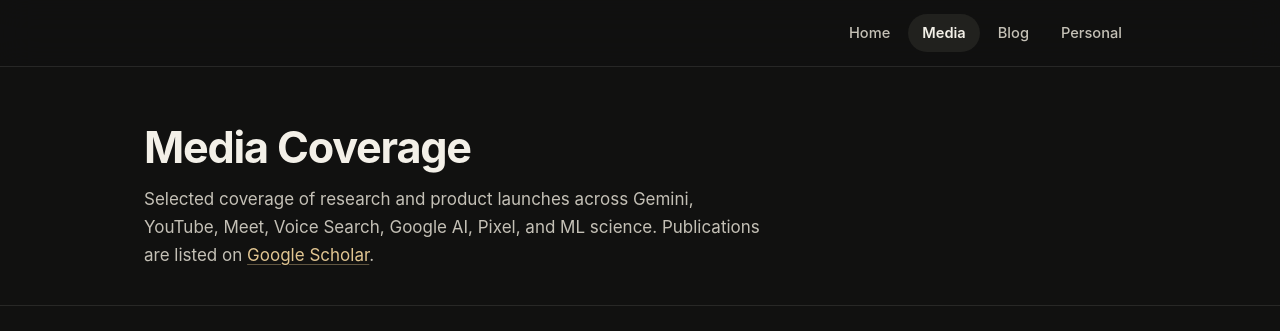
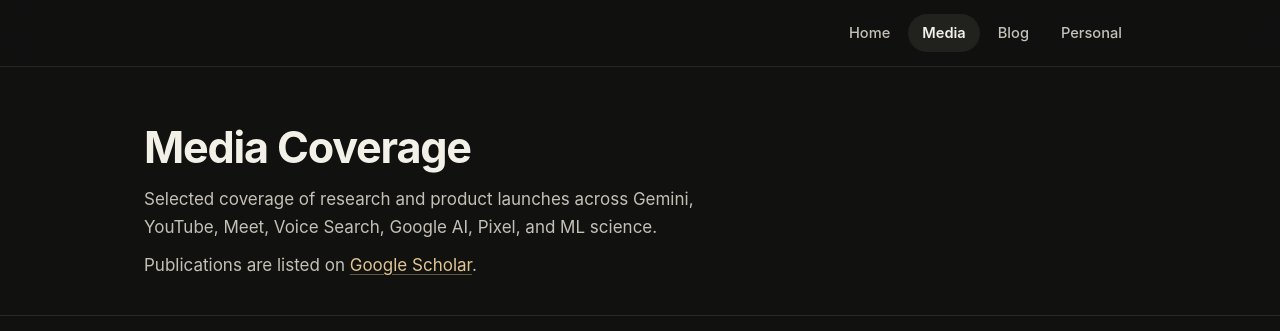
Before and after one commit to ericwxia/ericwxia.github.io, a plain HTML site: page media/index.html in a window 1280 px wide. Shown: the top 331 px of the page. Drawn offline with Linux system fonts and the light colour scheme; a web font is replaced by a local one.

Commit message:
Place Publications Google Scholar sentence on its own line on Media page

```diff
--- a/assets/css/styles.css
+++ b/assets/css/styles.css
@@ -506,6 +506,10 @@ main {
   max-width: 620px;
 }
 
+.page-subtitle + .page-subtitle {
+  margin-top: 10px;
+}
+
 .media-list {
   list-style: none;
   padding: 0;
--- a/media/index.html
+++ b/media/index.html
@@ -43,7 +43,8 @@
     <section class="page-hero">
       <div class="container">
         <h1 class="page-title">Media Coverage</h1>
-        <p class="page-subtitle">Selected coverage of research and product launches across Gemini, YouTube, Meet, Voice Search, Google AI, Pixel, and ML science. Publications are listed on <a class="inline-link" href="https://scholar.google.com/citations?hl=en&amp;user=9ZZAF6EAAAAJ&amp;view_op=list_works&amp;sortby=pubdate" target="_blank" rel="noopener noreferrer">Google Scholar</a>.</p>
+        <p class="page-subtitle">Selected coverage of research and product launches across Gemini, YouTube, Meet, Voice Search, Google AI, Pixel, and ML science.</p>
+        <p class="page-subtitle">Publications are listed on <a class="inline-link" href="https://scholar.google.com/citations?hl=en&amp;user=9ZZAF6EAAAAJ&amp;view_op=list_works&amp;sortby=pubdate" target="_blank" rel="noopener noreferrer">Google Scholar</a>.</p>
       </div>
     </section>
 
```
